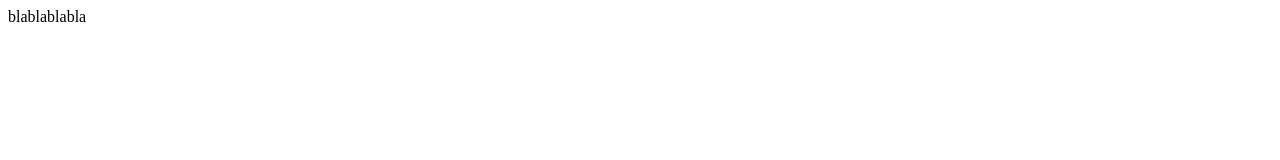
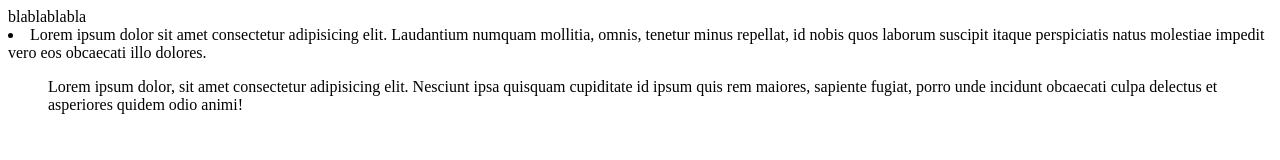
Before and after one commit to Macaobcn/FrontCurs, a plain HTML site: page index.html in a window 1280 px wide. Drawn offline with Linux system fonts and the light colour scheme.

```diff
--- a/index.html
+++ b/index.html
@@ -4,6 +4,11 @@
     <meta>
     <body>
         blablablabla
+   <li>Lorem ipsum dolor sit amet consectetur adipisicing elit. Laudantium numquam mollitia, omnis, tenetur minus repellat, id nobis quos laborum suscipit itaque perspiciatis natus molestiae impedit vero eos obcaecati illo dolores.
 
+   </li>
+   <ul>Lorem ipsum dolor, sit amet consectetur adipisicing elit. Nesciunt ipsa quisquam cupiditate id ipsum quis rem maiores, sapiente fugiat, porro unde incidunt obcaecati culpa delectus et asperiores quidem odio animi!
+
+   </ul>
     </body>
 </head>
```
Also changed, not shown: HTML/contacta.html (added), HTML/index.html (added), README.md.
